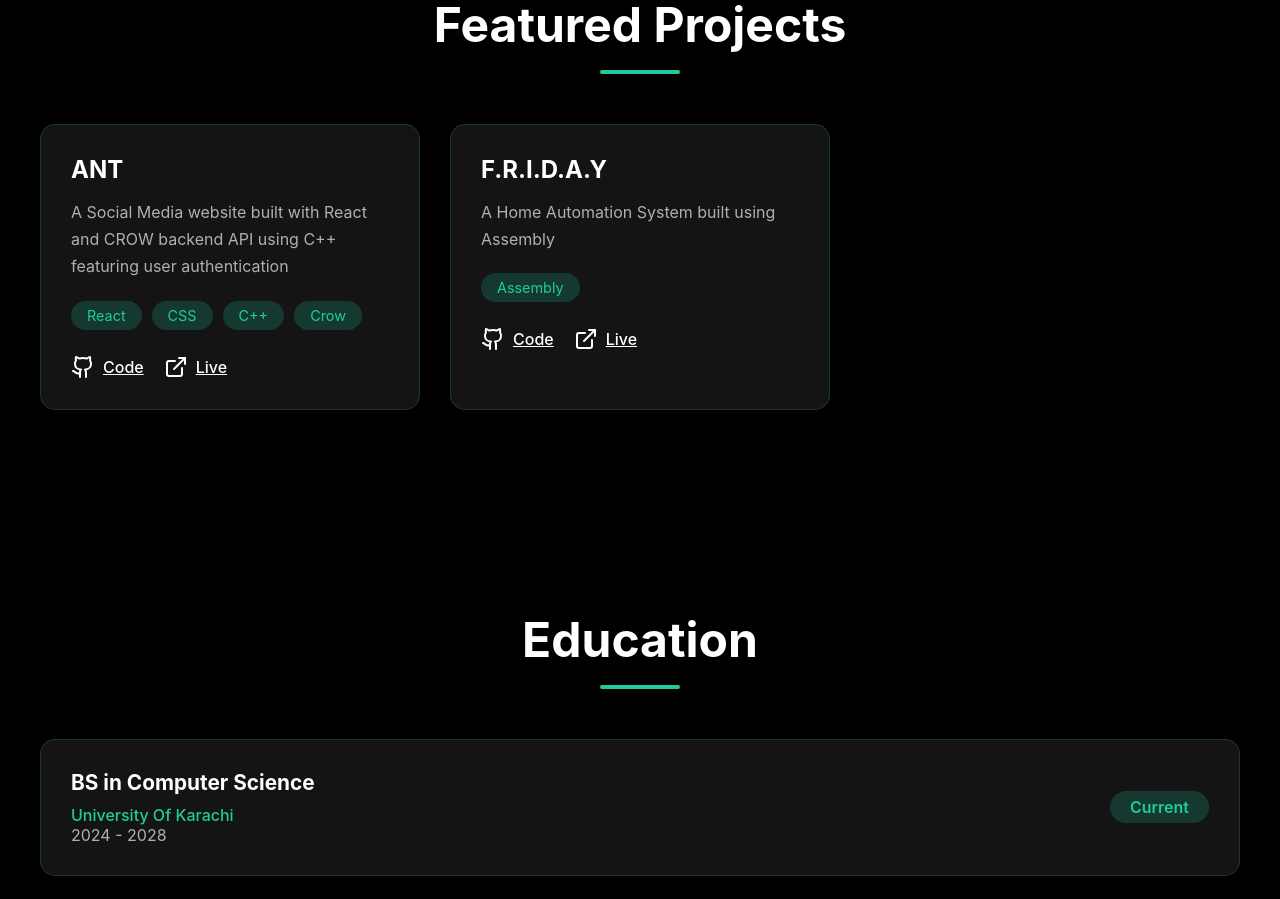
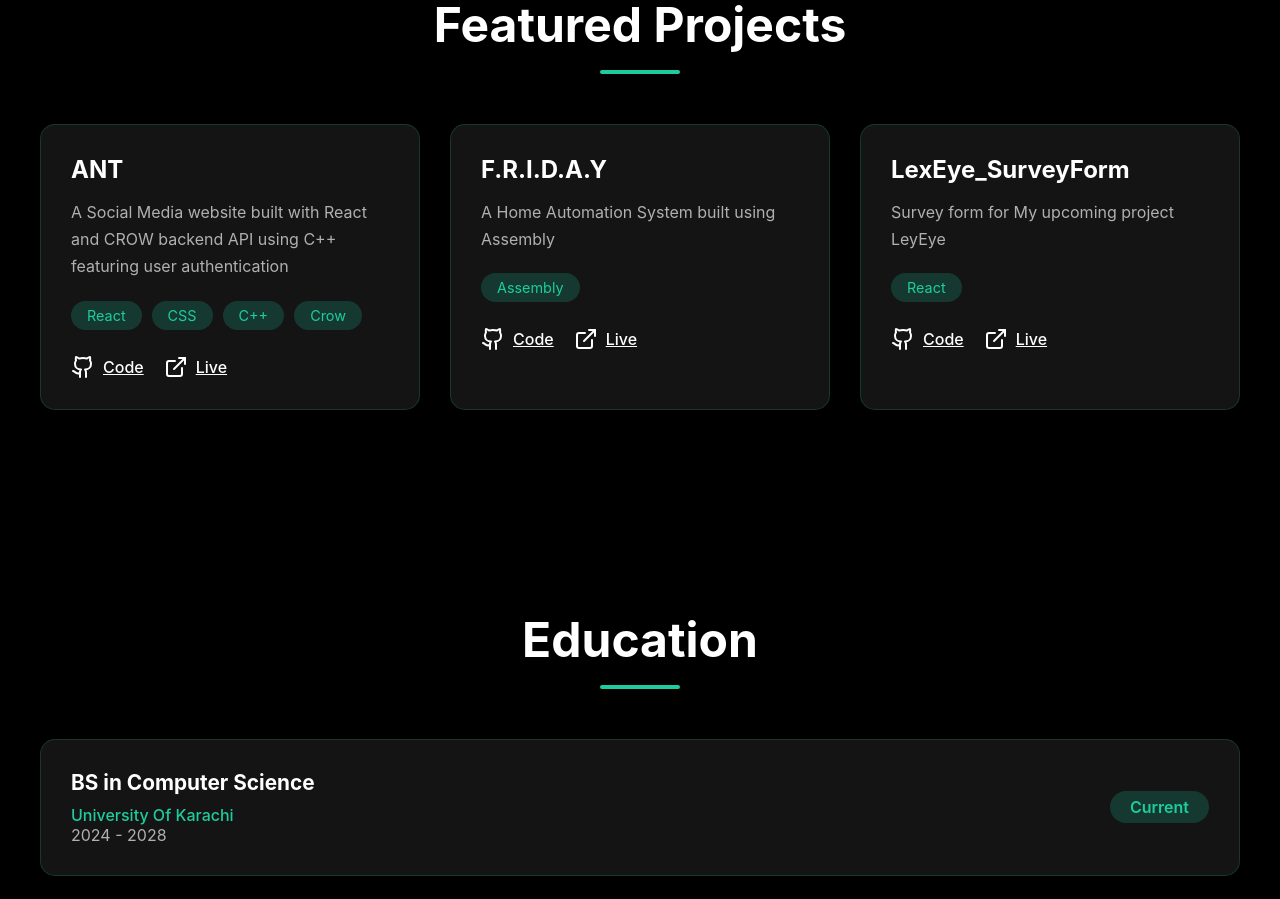
Before and after one commit to Haroon300/MYPortfolio, a React (Create React App) app: page / in a window 1280 px wide. Shown: the part 2180-3079 px from the top of the page. Built offline with nearby package versions, Linux system fonts and the light colour scheme.

Commit message:
Update protfolio.js

```diff
--- a/src/components/protfolio.js
+++ b/src/components/protfolio.js
@@ -67,6 +67,13 @@ const Portfolio = () => {
       tech: ['Assembly'],
       github: 'https://github.com/Haroon300/F.R.I.D.A.Y.git',
       live: '#'
+    },
+    {
+      title: 'LexEye_SurveyForm',
+      description: 'Survey form for My upcoming project LeyEye',
+      tech: ['React'],
+      github: 'https://github.com/Haroon300/LexEye_SurveyForm.git',
+      live: 'lex-eye-survey-form.vercel.app'
     }
   ];
 
@@ -405,4 +412,5 @@ const Portfolio = () => {
   );
 };
 
+
 export default Portfolio;
```
